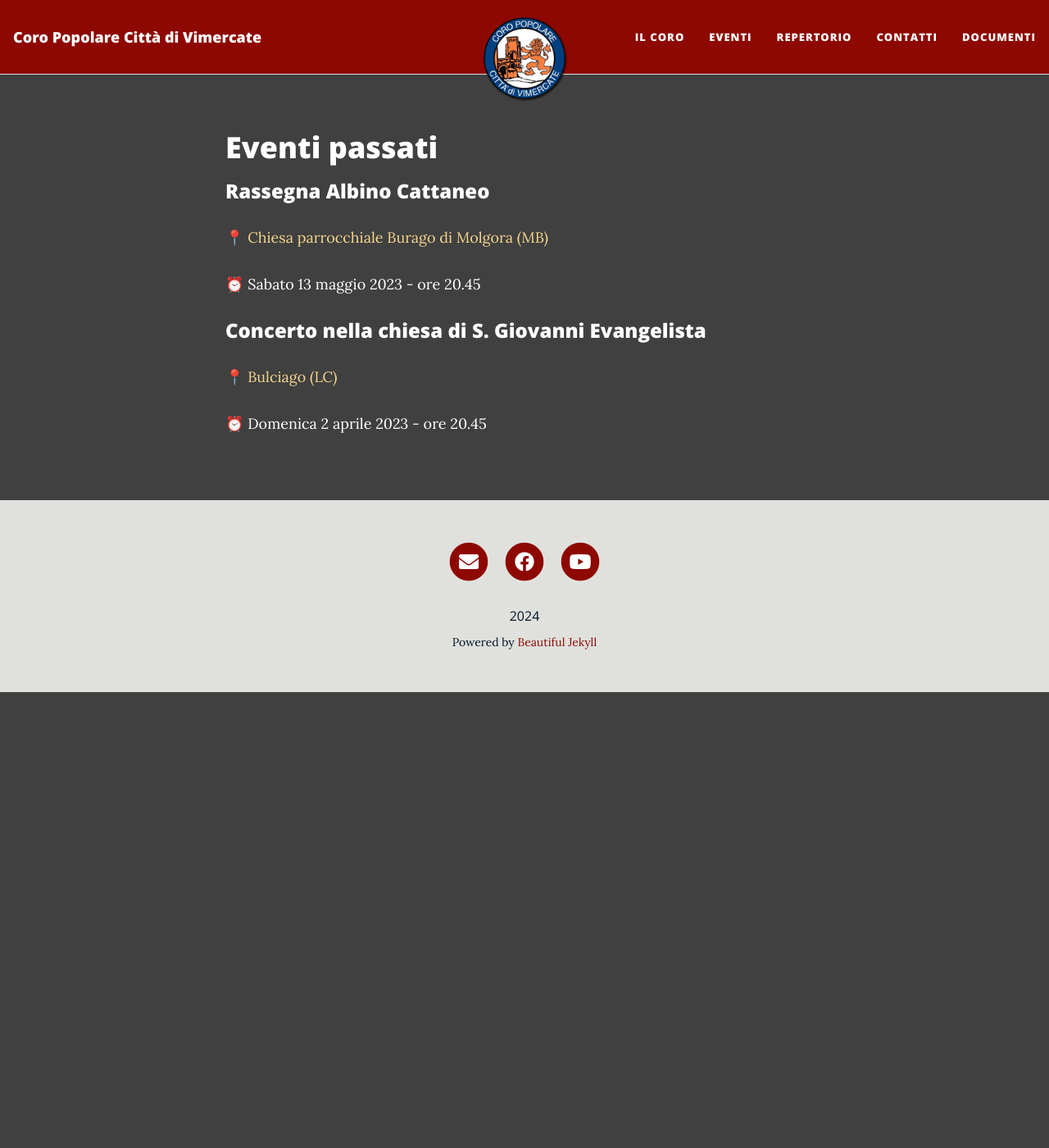
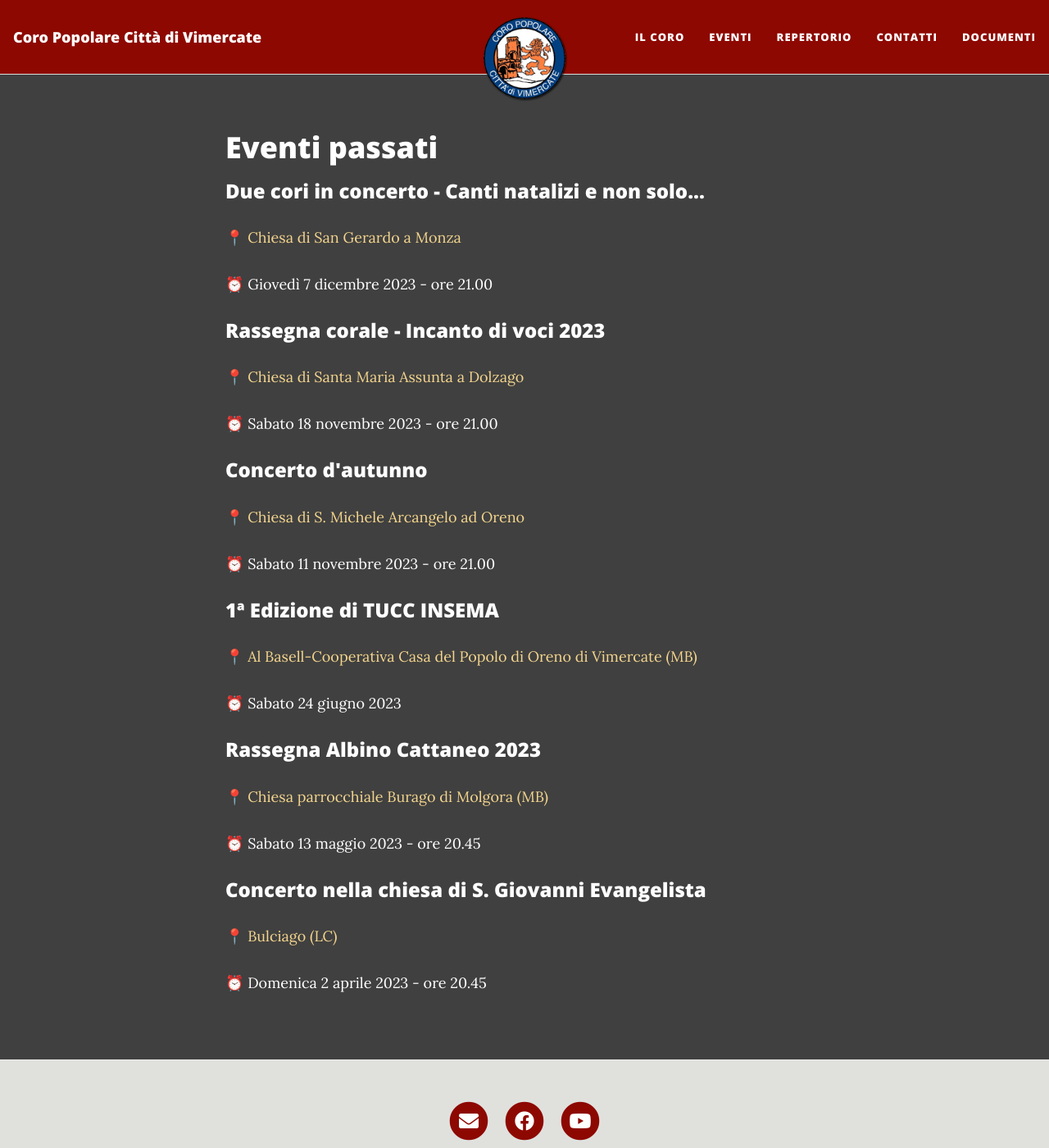
Before and after one commit to Corovimercate/Corovimercate.github.io, a Jekyll site: the page built from eventi.md, in a window 1280 px wide and 1400 px high. Shown: the whole window at 82% size. Built offline with Jekyll 4.4.1, drawn with Linux system fonts in a browser that asks for light colours; nearby versions of some CDN libraries.

Commit message:
Added events for Jan 2024

```diff
--- a/eventi.md
+++ b/eventi.md
@@ -6,17 +6,52 @@ layout: page
 
 <h1>Eventi passati</h1>
 
-<h3>Rassegna Albino Cattaneo</h3>
+<h3>Due cori in concerto - Canti natalizi e non solo...</h3>
+
+<p>📍 <a href="https://maps.app.goo.gl/yZMctiAScH2e4J647">Chiesa di San Gerardo a Monza</a></p>
+<p>⏰ Giovedì 7 dicembre 2023 - ore 21.00</p>
+
+<!-- <img class="fit-picture"
+     src="https://www.corovimercate.it/assets/img/Volantino_Monza_7-12-23.jpg"
+     alt="Foto del coro">   -->
+
+<h3>Rassegna corale - Incanto di voci 2023</h3>
+
+<p>📍 <a href="https://maps.app.goo.gl/wNMy5yqLDszWhJcS6">Chiesa di Santa Maria Assunta a Dolzago</a></p>
+<p>⏰ Sabato 18 novembre 2023 - ore 21.00</p>
+
+<!-- <p>📖 <a href="https://www.corovimercate.it/assets/img/Rassegna_2023_Nov.pdf">Scarica il programma</a></p> -->
+
+<h3>Concerto d'autunno</h3>
+
+<p>📍 <a href="https://maps.app.goo.gl/sNftYajNJr6fDDU3A">Chiesa di S. Michele Arcangelo ad Oreno</a></p>
+<p>⏰ Sabato 11 novembre 2023 - ore 21.00</p>
+
+<!-- <p>📖 <a href="https://www.corovimercate.it/assets/img/Programma_Oreno.pdf">Scarica il programma</a></p> -->
+
+<!-- <img class="fit-picture"
+     src="https://www.corovimercate.it/assets/img/autunno2023.jpeg"
+     alt="Foto del coro">  -->
+
+<h3>1ª Edizione di TUCC INSEMA</h3>
+
+<p>📍 <a href="https://goo.gl/maps/DHzcrfC5wkym2u9Y9">Al Basell-Cooperativa Casa del Popolo di Oreno di Vimercate (MB)</a></p>
+<p>⏰ Sabato 24 giugno 2023</p>
+<!-- <p>Una giornata dedicata all’incontro delle associazioni del territorio di Vimercate e non.
+L’evento si terra’ il 24 Giugno 2023 presso Al Basell-Cooperativa Casa del Popolo di Oreno di Vimercate (MB), dalle 10 alle 20.</p> -->
+
+<!-- <img class="fit-picture"
+     src="https://www.corovimercate.it/assets/img/tuccinsema.jpg"
+     alt="Locandina Tucc insema">  -->
+
+<h3>Rassegna Albino Cattaneo 2023</h3>
 
 <p>📍 <a href="https://maps.app.goo.gl/XxeCNUesduaP4M9fA">Chiesa parrocchiale Burago di Molgora (MB)</a></p>
 <p>⏰ Sabato 13 maggio 2023 - ore 20.45</p>
 
 <!-- <img class="fit-picture"
      src="https://www.corovimercate.it/assets/img/burago.jpeg"
-     alt="Locandina Burago">
-
-
-<hr style="border:2px solid white"> -->
+     alt="Locandina Burago">  -->
 
 <h3>Concerto nella chiesa di S. Giovanni Evangelista</h3>
 
```
Also changed, not shown: index.html (+18 -61 lines), assets/img/Faenza_2024.jpg (added), assets/img/Sagra_2024.jpg (added).
